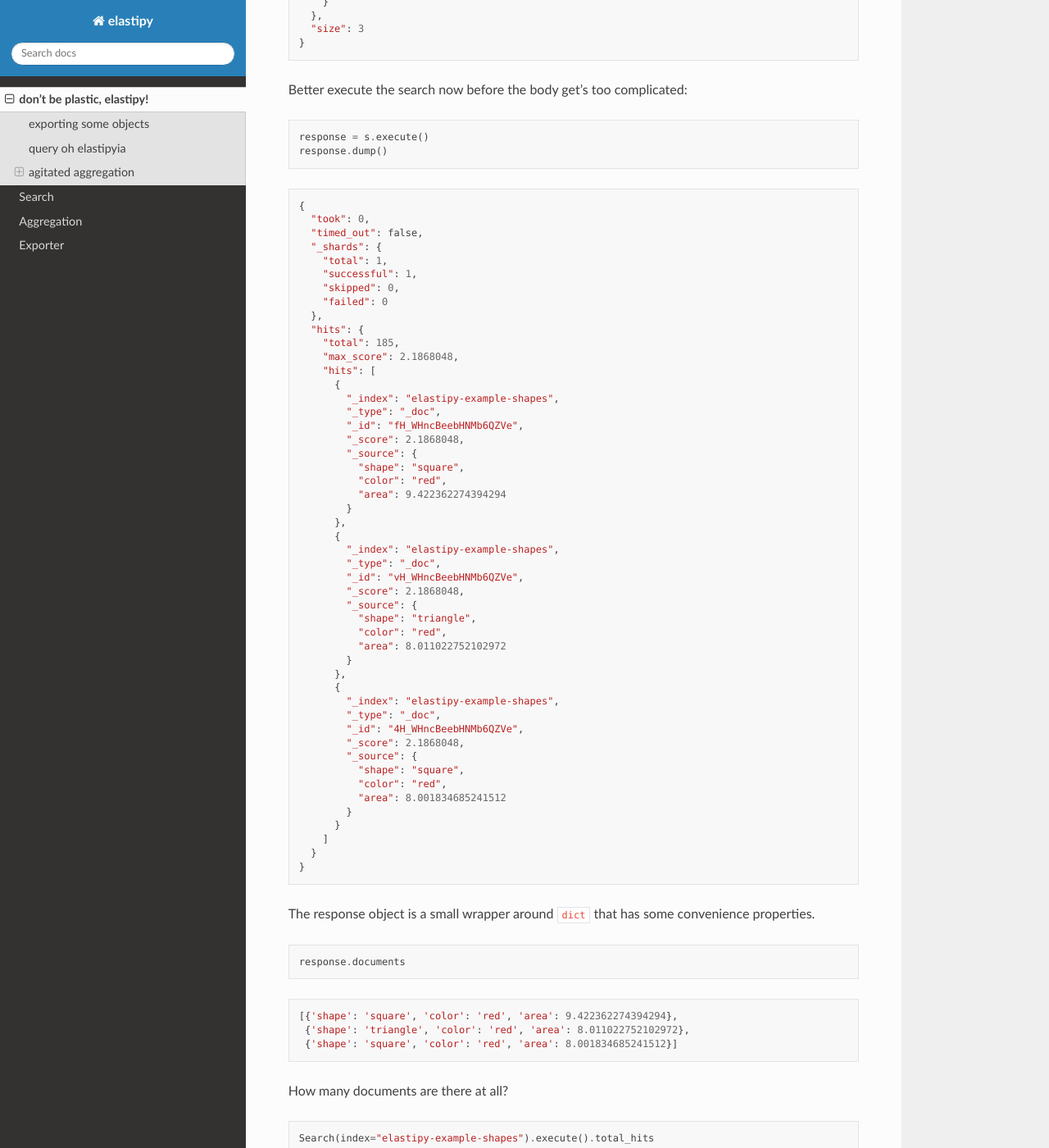
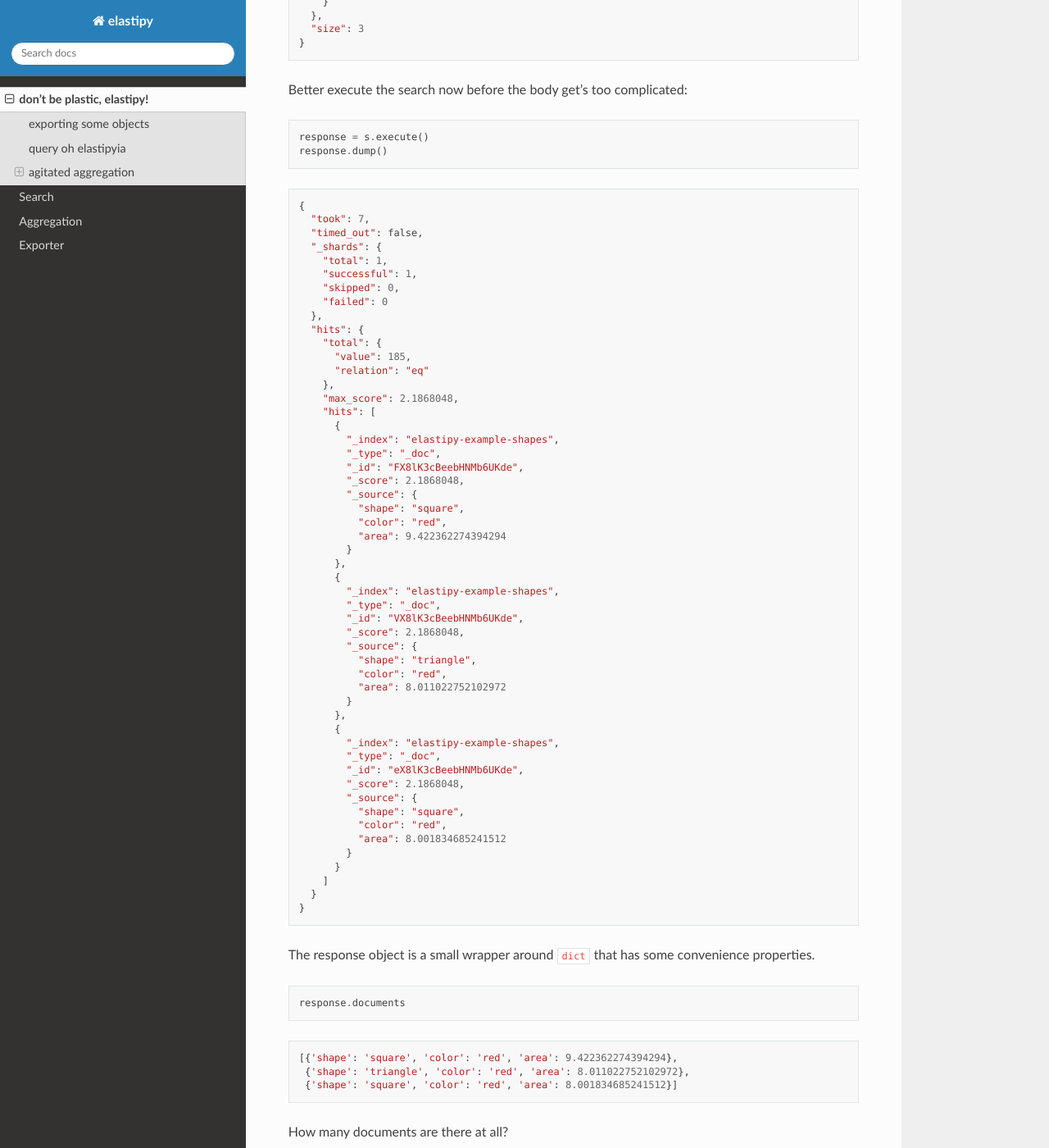
Before and after one commit to netzkolchose/elastipy, a Sphinx documentation site: the page built from docs/tutorial.rst, in a window 1280 px wide and 1400 px high, scrolled down 3629 px. Shown: the whole window at 82% size. Built offline with Sphinx 7.4.7 and the Read the Docs theme 2.0.0, drawn with Linux system fonts in a browser that asks for light colours; some of the changed text lies outside the part shown.

Commit message:
update docs

```diff
--- a/docs/tutorial.rst
+++ b/docs/tutorial.rst
@@ -234,7 +234,7 @@ Better execute the search now before the body get's too complicated:
 .. parsed-literal::
 
     {
-      "took": 0,
+      "took": 7,
       "timed_out": false,
       "_shards": {
         "total": 1,
@@ -243,13 +243,16 @@ Better execute the search now before the body get's too complicated:
         "failed": 0
       },
       "hits": {
-        "total": 185,
+        "total": {
+          "value": 185,
+          "relation": "eq"
+        },
         "max_score": 2.1868048,
         "hits": [
           {
             "_index": "elastipy-example-shapes",
             "_type": "_doc",
-            "_id": "fH_WHncBeebHNMb6QZVe",
+            "_id": "FX8lK3cBeebHNMb6UKde",
             "_score": 2.1868048,
             "_source": {
               "shape": "square",
@@ -260,7 +263,7 @@ Better execute the search now before the body get's too complicated:
           {
             "_index": "elastipy-example-shapes",
             "_type": "_doc",
-            "_id": "vH_WHncBeebHNMb6QZVe",
+            "_id": "VX8lK3cBeebHNMb6UKde",
             "_score": 2.1868048,
             "_source": {
               "shape": "triangle",
@@ -271,7 +274,7 @@ Better execute the search now before the body get's too complicated:
           {
             "_index": "elastipy-example-shapes",
             "_type": "_doc",
-            "_id": "4H_WHncBeebHNMb6QZVe",
+            "_id": "eX8lK3cBeebHNMb6UKde",
             "_score": 2.1868048,
             "_source": {
               "shape": "square",
@@ -443,7 +446,10 @@ Let's look at the result from elasticsearch:
         "failed": 0
       },
       "hits": {
-        "total": 1000,
+        "total": {
+          "value": 1000,
+          "relation": "eq"
+        },
         "max_score": null,
         "hits": []
       },
```
Also changed, not shown: other parts of docs/tutorial.rst (+1 -1 lines), README.md (+5 -0 lines).
